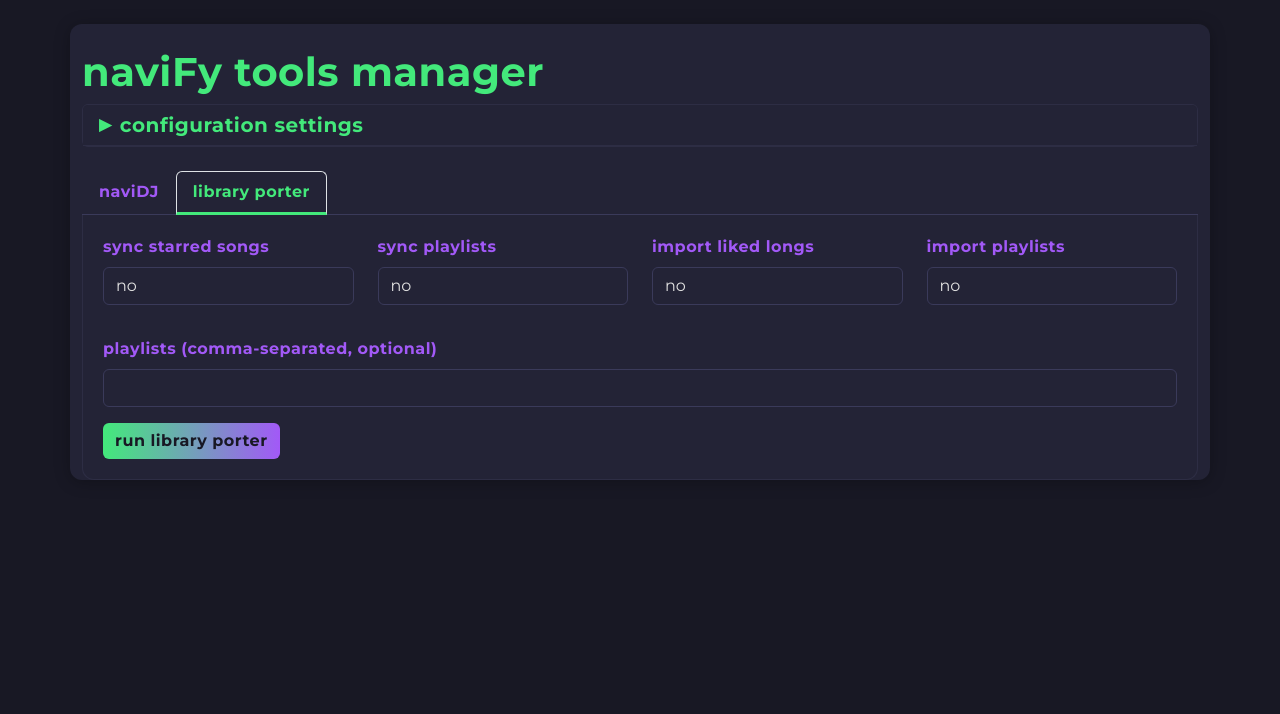
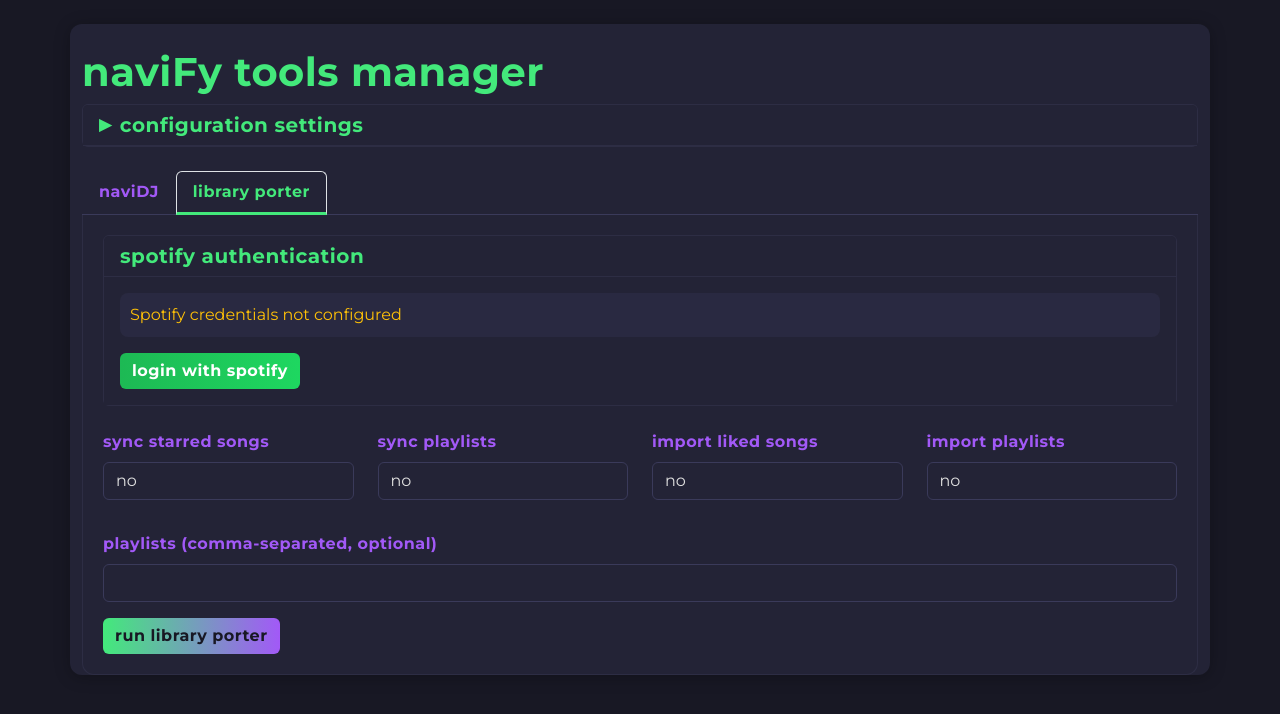
Before and after one commit to rohituteja/naviFyTools, a Flask app: page / in a window 1280 px wide, after a click on "library porter". Shown: the top 714 px of the page. Run offline with Flask 3, Linux system fonts and the light colour scheme; some libraries are stand-ins or nearby versions.

Commit message:
Add ability to login to Spotify through web page

```diff
--- a/app.py
+++ b/app.py
@@ -1,4 +1,4 @@
-from flask import Flask, render_template, request, jsonify, Response, send_from_directory
+from flask import Flask, render_template, request, jsonify, Response, send_from_directory, redirect, url_for, session
 import configparser
 import os
 import sys
@@ -9,8 +9,12 @@ from functools import partial
 import subprocess
 import requests
 from openai import OpenAI
+import spotipy
+from spotipy.oauth2 import SpotifyOAuth
+import json
 
 app = Flask(__name__)
+app.secret_key = os.urandom(24)  # Required for session management
 
 # Import your existing scripts
 import naviDJ
@@ -47,6 +51,58 @@ def write_secrets(config_data):
 
     with open('secrets.txt', 'w') as f:
         secrets.write(f)
+
+def get_spotify_oauth():
+    """Create Spotify OAuth object with current configuration."""
+    secrets = read_secrets()
+    if not secrets.has_section("spotify"):
+        return None
+
+    client_id = secrets.get("spotify", "client_id", fallback=None)
+    client_secret = secrets.get("spotify", "client_secret", fallback=None)
+    redirect_uri = secrets.get("spotify", "redirect_uri", fallback="http://localhost:5000/callback")
+    scope = secrets.get("spotify", "scope", fallback="user-read-private user-read-playback-state user-library-read user-library-modify playlist-modify-public playlist-modify-private")
+    cache_path = secrets.get("spotify", "cache_path", fallback=".cache-spotify")
+
+    if not client_id or not client_secret:
+        return None
+
+    return SpotifyOAuth(
+        client_id=client_id,
+        client_secret=client_secret,
+        redirect_uri=redirect_uri,
+        scope=scope,
+        cache_path=cache_path,
+        show_dialog=False
+    )
+
+def check_spotify_auth():
+    """Check if user is authenticated with Spotify."""
+    sp_oauth = get_spotify_oauth()
+    if not sp_oauth:
+        return {"authenticated": False, "error": "Spotify credentials not configured"}
+
+    try:
+        token_info = sp_oauth.get_cached_token()
+        if token_info and sp_oauth.is_token_expired(token_info):
+            token_info = sp_oauth.refresh_access_token(token_info["refresh_token"])
+
+        if token_info:
+            # Test the token by making a simple API call
+            sp = spotipy.Spotify(auth=token_info["access_token"])
+            user = sp.current_user()
+            if user:
+                return {
+                    "authenticated": True,
+                    "user": user.get("display_name", "Unknown"),
+                    "email": user.get("email", "")
+                }
+            else:
+                return {"authenticated": False, "error": "Failed to get user info"}
+        else:
+            return {"authenticated": False, "error": "No cached token found"}
+    except Exception as e:
+        return {"authenticated": False, "error": str(e)}
 
 def get_available_models(api_type, api_key=None, base_url=None):
     """Fetch available models from the specified API provider."""
@@ -93,6 +149,10 @@ def script_output_reader(queue, process):
 
 @app.route('/')
 def index():
+    # Handle Spotify OAuth callback if code is present
+    if request.args.get('code'):
+        return spotify_callback()
+
     secrets = read_secrets()
     return render_template('index.html', config=secrets)
 
@@ -107,7 +167,7 @@ def update_config():
 
 @app.route('/run_dj', methods=['POST'])
 def run_dj():
-    data = request.json
+    data = request.json or {}
     queue = Queue()
     task_id = f"dj_{time.time()}"
     output_queues[task_id] = queue
@@ -122,12 +182,13 @@ def run_dj():
             if data.get('min_songs'):
                 args += ['--min_songs', str(data.get('min_songs'))]
             process = subprocess.Popen(args, stdout=subprocess.PIPE, stderr=subprocess.STDOUT, text=True)
-            while True:
-                output = process.stdout.readline()
-                if output == '' and process.poll() is not None:
-                    break
-                if output:
-                    queue.put(output.strip())
+            if process.stdout:
+                while True:
+                    output = process.stdout.readline()
+                    if output == '' and process.poll() is not None:
+                        break
+                    if output:
+                        queue.put(output.strip())
         finally:
             queue.put(None)  # Signal completion
 
@@ -136,7 +197,7 @@ def run_dj():
 
 @app.route('/run_library', methods=['POST'])
 def run_library():
-    data = request.json
+    data = request.json or {}
     queue = Queue()
     task_id = f"lib_{time.time()}"
     output_queues[task_id] = queue
@@ -156,12 +217,13 @@ def run_library():
                 args += ['--playlists', str(data.get('playlists'))]
 
             process = subprocess.Popen(args, stdout=subprocess.PIPE, stderr=subprocess.STDOUT, text=True)
-            while True:
-                output = process.stdout.readline()
-                if output == '' and process.poll() is not None:
-                    break
-                if output:
-                    queue.put(output.strip())
+            if process.stdout:
+                while True:
+                    output = process.stdout.readline()
+                    if output == '' and process.poll() is not None:
+                        break
+                    if output:
+                        queue.put(output.strip())
         except Exception as e:
             queue.put(f"Error: {str(e)}")
         finally:
@@ -206,6 +268,57 @@ def get_models(api_type):
     else:
         return jsonify({"error": "Invalid API type"})
 
+@app.route('/spotify/login')
+def spotify_login():
+    """Initiate Spotify OAuth login."""
+    sp_oauth = get_spotify_oauth()
+    if not sp_oauth:
+        return jsonify({"error": "Spotify credentials not configured"}), 400
+
+    auth_url = sp_oauth.get_authorize_url()
+    return jsonify({"auth_url": auth_url})
+
+@app.route('/spotify/callback')
+def spotify_callback():
+    """Handle Spotify OAuth callback."""
+    sp_oauth = get_spotify_oauth()
+    if not sp_oauth:
+        return jsonify({"error": "Spotify credentials not configured"}), 400
+
+    try:
+        code = request.args.get('code')
+        if not code:
+            return jsonify({"error": "No authorization code received"}), 400
+
+        token_info = sp_oauth.get_access_token(code)
+        if token_info:
+            return redirect('/?spotify_auth=success')
+        else:
+            return redirect('/?spotify_auth=error')
+    except Exception as e:
+        return redirect('/?spotify_auth=error')
+
+@app.route('/spotify/logout', methods=['GET', 'POST'])
+def spotify_logout():
+    """Logout from Spotify by clearing cached token."""
+    sp_oauth = get_spotify_oauth()
+    if sp_oauth:
+        try:
+            # Clear the cache file - use the cache_path from secrets
+            secrets = read_secrets()
+            cache_path = secrets.get("spotify", "cache_path", fallback=".cache-spotify")
+            if os.path.exists(cache_path):
+                os.remove(cache_path)
+        except Exception as e:
+            pass  # Ignore errors when clearing cache
+
+    return jsonify({"status": "success"})
+
+@app.route('/spotify/auth_status')
+def spotify_auth_status():
+    """Check Spotify authentication status."""
+    return jsonify(check_spotify_auth())
+
 @app.route('/get_config')
 def get_config():
     """Get current configuration for the frontend."""
--- a/static/app.js
+++ b/static/app.js
@@ -106,6 +106,16 @@ function handleScriptExecution(formId, outputId, endpoint) {
         outputDiv.innerHTML = '';
         // Show output only when script is run
         outputDiv.classList.remove('d-none');
+
+        // Check Spotify authentication for library porter
+        if (formId === 'libraryForm') {
+            if (!spotifyAuthStatus || !spotifyAuthStatus.authenticated) {
+                const shouldContinue = confirm('You are not authenticated with Spotify. The library porter may not work correctly. Do you want to continue anyway?');
+                if (!shouldContinue) {
+                    return;
+                }
+            }
+        }
 
         const formData = new FormData(form);
         const data = {};
@@ -224,6 +234,144 @@ if (djOptionsCollapse && djOptionsTriangle && djOptionsHeader) {
     }
 }
 
+// Spotify Authentication Management
+let spotifyAuthStatus = null;
+
+// Function to check Spotify authentication status
+async function checkSpotifyAuth() {
+    const authStatus = document.getElementById('spotifyAuthStatus');
+    const authText = document.getElementById('spotifyAuthText');
+    const authSpinner = document.getElementById('spotifyAuthSpinner');
+    const loginBtn = document.getElementById('spotifyLoginBtn');
+    const logoutBtn = document.getElementById('spotifyLogoutBtn');
+    const userInfo = document.getElementById('spotifyUserInfo');
+    const userName = document.getElementById('spotifyUserName');
+
+    // Show spinner
+    authSpinner.classList.remove('d-none');
+    authText.textContent = 'checking authentication...';
+
+    try {
+        const response = await fetch('/spotify/auth_status');
+        const result = await response.json();
+        spotifyAuthStatus = result;
+
+        if (result.authenticated) {
+            authText.textContent = 'authenticated with spotify';
+            authText.className = 'text-success';
+            loginBtn.classList.add('d-none');
+            logoutBtn.classList.remove('d-none');
+            userInfo.classList.remove('d-none');
+            userName.textContent = result.user || 'Unknown User';
+        } else {
+            authText.textContent = result.error || 'not authenticated';
+            authText.className = 'text-warning';
+            loginBtn.classList.remove('d-none');
+            logoutBtn.classList.add('d-none');
+            userInfo.classList.add('d-none');
+        }
+    } catch (error) {
+        authText.textContent = 'error checking authentication';
+        authText.className = 'text-danger';
+        loginBtn.classList.remove('d-none');
+        logoutBtn.classList.add('d-none');
+        userInfo.classList.add('d-none');
+    } finally {
+        authSpinner.classList.add('d-none');
+    }
+}
+
+// Spotify login handler
+document.getElementById('spotifyLoginBtn')?.addEventListener('click', async function() {
+    const loginBtn = document.getElementById('spotifyLoginBtn');
+    const originalText = loginBtn.innerHTML;
+
+    loginBtn.disabled = true;
+    loginBtn.innerHTML = '<span class="spinner-border spinner-border-sm me-2"></span>connecting...';
+
+    try {
+        const response = await fetch('/spotify/login');
+        const result = await response.json();
+
+        if (result.auth_url) {
+            // Redirect to Spotify authorization in the same window
+            window.location.href = result.auth_url;
+        } else {
+            alert('Error: ' + (result.error || 'Failed to get authorization URL'));
+            loginBtn.disabled = false;
+            loginBtn.innerHTML = originalText;
+        }
+    } catch (error) {
+        alert('Error connecting to Spotify: ' + error);
+        loginBtn.disabled = false;
+        loginBtn.innerHTML = originalText;
+    }
+});
+
+// Spotify logout handler
+document.getElementById('spotifyLogoutBtn')?.addEventListener('click', async function() {
+    const logoutBtn = document.getElementById('spotifyLogoutBtn');
+    const originalText = logoutBtn.innerHTML;
+
+    logoutBtn.disabled = true;
+    logoutBtn.innerHTML = '<span class="spinner-border spinner-border-sm me-2"></span>logging out...';
+
+    try {
+        const response = await fetch('/spotify/logout', { method: 'POST' });
+        const result = await response.json();
+
+        if (result.status === 'success') {
+            await checkSpotifyAuth();
+        } else {
+            alert('Error logging out: ' + (result.error || 'Unknown error'));
+        }
+    } catch (error) {
+        alert('Error logging out: ' + error);
+    } finally {
+        logoutBtn.disabled = false;
+        logoutBtn.innerHTML = originalText;
+    }
+});
+
+// Check Spotify auth status when library tab is shown
+document.querySelector('a[href="#libraryTab"]')?.addEventListener('click', function() {
+    // Small delay to ensure tab is visible
+    setTimeout(checkSpotifyAuth, 100);
+});
+
+// Check auth status on page load if we're on the library tab
+document.addEventListener('DOMContentLoaded', function() {
+    // Check for auth success/error messages in URL
+    const urlParams = new URLSearchParams(window.location.search);
+    const spotifyAuth = urlParams.get('spotify_auth');
+    if (spotifyAuth === 'success') {
+        // Switch to library tab if not already there
+        const libraryTabLink = document.querySelector('a[href="#libraryTab"]');
+        const libraryTab = document.getElementById('libraryTab');
+        if (libraryTabLink && libraryTab) {
+            // Activate the library tab
+            const tab = new bootstrap.Tab(libraryTabLink);
+            tab.show();
+        }
+
+        setTimeout(checkSpotifyAuth, 500);
+        // Clear the URL parameter
+        const newUrl = window.location.pathname;
+        window.history.replaceState({}, document.title, newUrl);
+    } else if (spotifyAuth === 'error') {
+        alert('Spotify authentication failed. Please try again.');
+        // Clear the URL parameter
+        const newUrl = window.location.pathname;
+        window.history.replaceState({}, document.title, newUrl);
+    }
+
+    // Check auth status if we're on the library tab
+    const libraryTab = document.getElementById('libraryTab');
+    if (libraryTab && libraryTab.classList.contains('show')) {
+        checkSpotifyAuth();
+    }
+});
+
 if ('serviceWorker' in navigator && window.location.protocol === 'https:') {
   window.addEventListener('load', function() {
     navigator.serviceWorker.register('/static/service-worker.js').then(function(registration) {
--- a/static/style.css
+++ b/static/style.css
@@ -161,3 +161,52 @@ h1, h5, .card-header, .nav-link.active {
 #djOptionsToggle.open #djOptionsChevron {
     transform: rotate(90deg);
 }
+
+/* Spotify Authentication Styles */
+.btn-success {
+    background: linear-gradient(90deg, #1DB954 0%, #1ed760 100%);
+    border: none;
+    color: #fff;
+    font-weight: 700;
+    letter-spacing: 0.5px;
+}
+
+.btn-success:hover, .btn-success:focus {
+    background: linear-gradient(90deg, #1ed760 0%, #1DB954 100%);
+    color: #fff;
+    transform: translateY(-1px);
+    box-shadow: 0 4px 8px rgba(29, 185, 84, 0.3);
+}
+
+.btn-outline-secondary {
+    border: 1px solid #3a3a5a;
+    color: #a259f7;
+    background: transparent;
+}
+
+.btn-outline-secondary:hover {
+    background: #3a3a5a;
+    color: #fff;
+}
+
+#spotifyAuthStatus {
+    padding: 10px;
+    border-radius: 8px;
+    background: rgba(58, 58, 90, 0.3);
+}
+
+.text-success {
+    color: #1DB954 !important;
+}
+
+.text-warning {
+    color: #ffc107 !important;
+}
+
+.text-danger {
+    color: #dc3545 !important;
+}
+
+#spotifyUserInfo {
+    margin-right: 10px;
+}
--- a/templates/index.html
+++ b/templates/index.html
@@ -165,6 +165,32 @@
 
             <!-- Library Tab -->
             <div id="libraryTab" class="tab-pane fade">
+                <!-- Spotify Authentication Section -->
+                <div class="card mb-4">
+                    <div class="card-header">
+                        <h5 class="mb-0"><b>spotify authentication</b></h5>
+                    </div>
+                    <div class="card-body">
+                        <div id="spotifyAuthStatus" class="mb-3">
+                            <div class="d-flex align-items-center">
+                                <div class="spinner-border spinner-border-sm me-2 d-none" id="spotifyAuthSpinner"></div>
+                                <span id="spotifyAuthText">checking authentication...</span>
+                            </div>
+                        </div>
+                        <div id="spotifyAuthButtons">
+                            <button type="button" class="btn btn-success me-2" id="spotifyLoginBtn">
+                                <i class="bi bi-spotify"></i> login with spotify
+                            </button>
+                            <span id="spotifyUserInfo" class="text-success">
+                                logged in as: <span id="spotifyUserName" class="text-success"></span>
+                            </span>
+                            <button type="button" class="btn btn-outline-secondary d-none" id="spotifyLogoutBtn">
+                                logout
+                            </button>
+                        </div>
+                    </div>
+                </div>
+
                 <form id="libraryForm">
                     <div class="row mb-3">
                         <div class="col-md-3 mb-2 mb-md-0">
@@ -182,7 +208,7 @@
                             </select>
                         </div>
                         <div class="col-md-3 mb-2 mb-md-0">
-                            <label class="form-label">import liked longs</label>
+                            <label class="form-label">import liked songs</label>
                             <select class="form-control" name="import_liked">
                                 <option value="n">no</option>
                                 <option value="y">yes</option>
```
Also changed, not shown: README.md.
